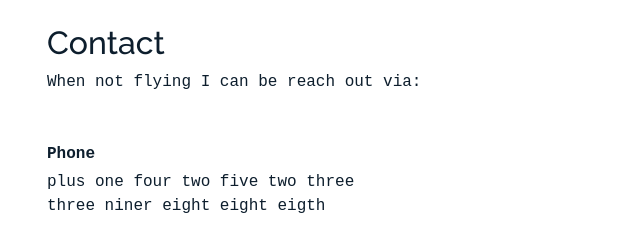
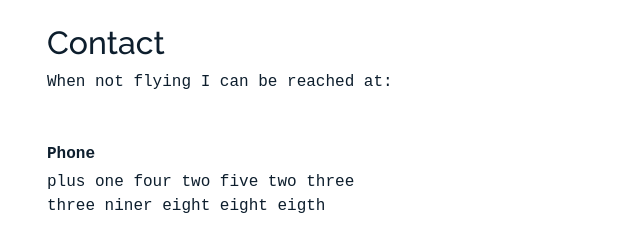
Before and after one commit to nazcaspider/nazcaspider.github.io, a plain HTML site: page contact.html in a window 1280 px wide. Shown: the part 197-428 px from the top of the page, 35-675 px from the left. Drawn offline with Linux system fonts and the light colour scheme; a web font is replaced by a local one.

Commit message:
updated contact typo

```diff
--- a/contact.html
+++ b/contact.html
@@ -60,7 +60,7 @@
         <div class="row mb-5 align-items-end">
           <div class="col-md-6" data-aos="fade-up">
             <h2>Contact</h2>
-            <p class="mb-0">When not flying I can be reach out via:
+            <p class="mb-0">When not flying I can be reached at:
             </p>
           </div>
 
```
